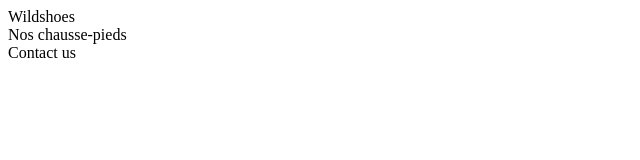
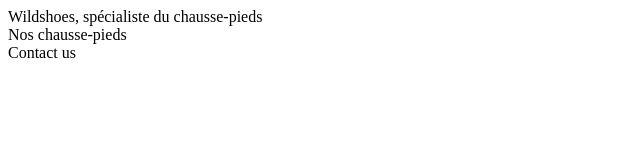
Before and after one commit to sblondeau/wildshoes2, a plain HTML site: page index.html in a window 1280 px wide. Shown: the whole page, without its empty margins (0-640 px from the left). Drawn offline with Linux system fonts and the light colour scheme.

Commit message:
modification du header

```diff
--- a/index.html
+++ b/index.html
@@ -4,7 +4,7 @@
 <title>Wildshoes</title>
 </head>
 <body>
-<div class="header">Wildshoes</div>
+<div class="header">Wildshoes, spécialiste du chausse-pieds</div>
 <div class="content">Nos chausse-pieds</div>
 <div class="footer">Contact us</div>
 </body>
```
